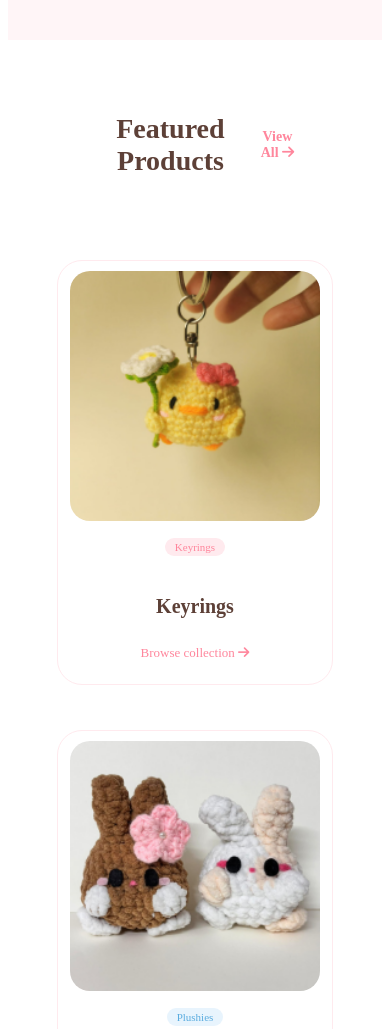
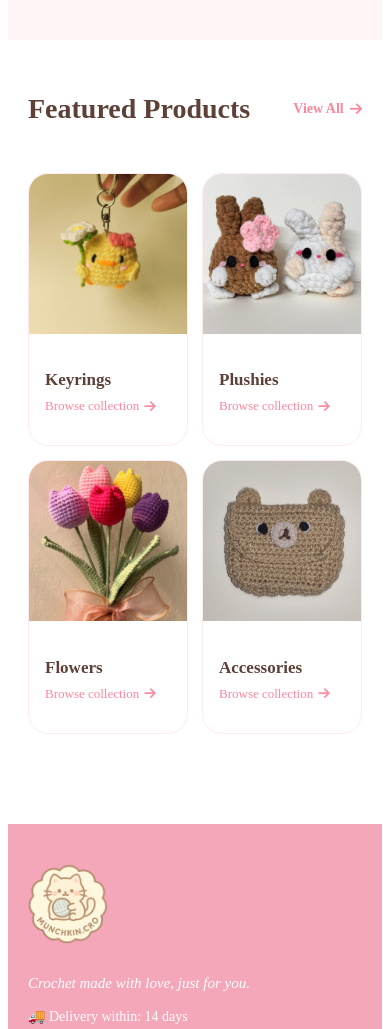
Before and after one commit to Sumehran/munchkin-cro, a plain HTML site: page public/index.html in a window 390 px wide. Shown: the part 980-2009 px from the top of the page. Drawn offline with Linux system fonts and the light colour scheme.

Commit message:
added custom-order, track-order, modified product and shop style

```diff
--- a/public/index.html
+++ b/public/index.html
@@ -55,7 +55,7 @@
             <div class="pro">
                 <img src="img/flower_chick.png" alt="Keyrings">
                 <div class="des">
-                    <span class="category-tag">Keyrings</span>
+                    <!--<span class="category-tag">Keyrings</span>-->
                     <h4>Keyrings</h4>
                     <p class="browse-link">Browse collection <i class="fa-solid fa-arrow-right"></i></p>
                 </div>
@@ -65,7 +65,7 @@
             <div class="pro">
                 <img src="img/bunnies.png" alt="Plushies">
                 <div class="des">
-                    <span class="category-tag" style="background:#e8f4fd; color:#5aacdf;">Plushies</span>
+                    <!--<span class="category-tag" style="background:#e8f4fd; color:#5aacdf;">Plushies</span>-->
                     <h4>Plushies</h4>
                     <p class="browse-link">Browse collection <i class="fa-solid fa-arrow-right"></i></p>
                 </div>
@@ -75,7 +75,7 @@
             <div class="pro">
                 <img src="img/Tulips.png" alt="Flowers">
                 <div class="des">
-                    <span class="category-tag" style="background:#e8f9f0; color:#2ecc71;">Flowers</span>
+                    <!--<span class="category-tag" style="background:#e8f9f0; color:#2ecc71;">Flowers</span>-->
                     <h4>Flowers</h4>
                     <p class="browse-link">Browse collection <i class="fa-solid fa-arrow-right"></i></p>
                 </div>
@@ -85,7 +85,7 @@
             <div class="pro">
                 <img src="img/bear_wallet.jpeg" alt="Accessories">
                 <div class="des">
-                    <span class="category-tag" style="background:#fff8e1; color:#f4a637;">Accessories</span>
+                    <!--<span class="category-tag" style="background:#fff8e1; color:#f4a637;">Accessories</span>-->
                     <h4>Accessories</h4>
                     <p class="browse-link">Browse collection <i class="fa-solid fa-arrow-right"></i></p>
                 </div>
--- a/public/script.js
+++ b/public/script.js
@@ -35,22 +35,22 @@ const DEFAULT_PRODUCTS = [
         name: 'Chick holding Flower',
         category: 'keyrings',
         price: 350,
-        colors: 'pink,white,yellow',
+        colors: 'yellow,white,pink',
         image: 'img/flower_chick.png',
         images: ['img/flower_chick.png'],
         description: 'An adorable handmade crochet chick holding a tiny flower — perfect as a keyring or bag charm! Each piece is lovingly stitched by hand and made to order in your chosen colour. 🐣',
-        materials: ['100% cotton yarn', 'Hypoallergenic polyfill stuffing', 'Metal keyring clip', 'Safety eyes (6mm)'],
+        materials: ['4 ply milk cotton yarn', 'Polyfill stuffing'],
         dimensions: 'Approximately 8–10 cm tall. Slight size variations may occur as each piece is handmade.'
     },
     {
         name: 'Tulips',
         category: 'flowers',
         price: 280,
-        colors: 'pink,blue,purple,yellow',
+        colors: 'pink,blue,purple,yellow,white',
         image: 'img/Tulips.png',
         images: ['img/Tulips.png'],
         description: 'Beautiful handmade crochet tulips that never wilt! A perfect gift for any occasion — birthdays, Eid, or just because. Available in a variety of colours. 🌷',
-        materials: ['100% acrylic yarn', 'Floral wire stem', 'Green yarn wrapping', 'Optional ribbon bow'],
+        materials: ['4 ply milk cotton yarn'],
         dimensions: 'Stem height approximately 25–30 cm. Flower head approximately 5–6 cm wide.'
     },
     {
@@ -61,7 +61,7 @@ const DEFAULT_PRODUCTS = [
         image: 'img/bear_wallet.jpeg',
         images: ['img/bear_wallet.jpeg'],
         description: 'A super cute crochet bear-face wallet — spacious enough for cards and cash, and adorable enough to carry everywhere! Handstitched details make every piece unique. 🐻',
-        materials: ['100% cotton yarn', 'Zipper closure', 'Inner lining fabric', 'Safety eyes (8mm)', 'Embroidered nose and mouth'],
+        materials: ['milk cotton yarn', 'Zipper closure', 'Inner lining fabric', 'Safety eyes (8mm)', 'Embroidered nose and mouth'],
         dimensions: 'Approximately 12 × 9 cm when closed. Fits cards, folded notes, and small items.'
     }
     // Add more products here following the same format
@@ -426,21 +426,21 @@ const SAMPLE_REVIEWS = [
         name: 'Nadia Islam',
         rating: 5,
         text: 'Absolutely love it! The quality is amazing and it arrived so well packaged. Will definitely order again 🎀',
-        date: '15 Apr 2025',
+        //date: '15 Apr 2025',
         photo: null
     },
     {
         name: 'Sumaiya R.',
         rating: 5,
         text: 'Ordered a custom plushie for my sister\'s birthday — she was obsessed! The colour matching was perfect.',
-        date: '2 Mar 2025',
+        //date: '2 Mar 2025',
         photo: null
     },
     {
         name: 'Tasnim H.',
         rating: 4,
         text: 'Super cute and well made! Took about 12 days which is reasonable. The crochet work is really neat.',
-        date: '20 Feb 2025',
+        //date: '20 Feb 2025',
         photo: null
     }
 ];
--- a/public/style.css
+++ b/public/style.css
@@ -98,59 +98,135 @@
 }
 
 /*  Products  */
+/* =====================
+   FEATURED PRODUCTS FIX
+   Replace your existing #product1 and .pro-container
+   styles in style.css with these
+   ===================== */
+
 .section-p1 {
     padding: 50px 80px;
-    display: flex;
-    flex-direction: column;
-    justify-content: center;
-}
-
-.section-p1 h2{
+}
+
+.featured-header {
+    display: flex;
+    justify-content: space-between;
+    align-items: center;
+    margin-bottom: 32px;
+}
+
+.featured-header h2 {
     font-size: 28px;
     color: #5D4037;
-    display: flex;
-    flex-direction: column;
-    justify-content: center;
-}
-#product1 {
-    display: flex;
-    align-items: center;
-    text-align: center;
-}
-
+    font-weight: 700;
+}
+
+.view-all-link {
+    font-size: 14px;
+    color: #ff869c;
+    text-decoration: none;
+    font-weight: 600;
+    display: flex;
+    align-items: center;
+    gap: 6px;
+    transition: gap 0.2s;
+}
+
+.view-all-link:hover { gap: 10px; }
+
+/* ── 4-column grid, always equal ── */
 .pro-container {
-    display: flex;
-    flex-wrap: wrap;
-    gap: 15px;
-    margin-top: 20px;
-    justify-content: center;
+    display: grid;
+    grid-template-columns: repeat(4, 1fr);
+    gap: 24px;
+}
+
+/* ── Each card ── */
+.pro-link {
+    text-decoration: none;
+    color: inherit;
+    display: block;
 }
 
 #product1 .pro {
-    width: 23%;
-    min-width: 250px;
-    padding: 10px 12px;
+    width: 100%;
     border: 1px solid #ffeaee;
-    border-radius: 25px;
-    cursor: pointer;
-    margin: 15px;
-}
-
+    border-radius: 20px;
+    overflow: hidden;
+    cursor: pointer;
+    transition: transform 0.25s ease, box-shadow 0.25s ease;
+    background: #fff;
+    box-sizing: border-box;
+}
+
+#product1 .pro:hover {
+    transform: translateY(-6px);
+    box-shadow: 0 12px 28px rgba(255, 134, 156, 0.18);
+}
+
+/* ── Image: same height on all cards ── */
 #product1 .pro img {
     width: 100%;
+    height: 220px;
+    object-fit: cover;
+    display: block;
+    border-radius: 0;
+}
+
+/* ── Card text area ── */
+#product1 .pro .des {
+    padding: 14px 16px 18px;
+    text-align: left;
+}
+
+#product1 .pro .des .category-tag {
+    font-size: 11px;
+    padding: 3px 10px;
     border-radius: 20px;
-}
-
-#product1 .pro .des {
-    font-size: 18px;
-    color: #5D4037;
-    margin-top: 10px;
+    display: inline-block;
+    margin-bottom: 8px;
+    font-weight: 600;
 }
 
 #product1 .pro .des h4 {
-    font-size: 20px;
-    color: #5D4037;
-    padding-top: 7px;
+    font-size: 17px;
+    color: #5D4037;
+    font-weight: 700;
+    margin-bottom: 8px;
+}
+
+.browse-link {
+    font-size: 13px;
+    color: #ff869c;
+    font-weight: 500;
+    display: flex;
+    align-items: center;
+    gap: 5px;
+    transition: gap 0.2s;
+}
+
+#product1 .pro:hover .browse-link { gap: 8px; }
+
+/* ── Responsive ── */
+@media (max-width: 1024px) {
+    .pro-container {
+        grid-template-columns: repeat(2, 1fr);
+    }
+}
+
+@media (max-width: 600px) {
+    .pro-container {
+        grid-template-columns: repeat(2, 1fr);
+        gap: 14px;
+    }
+
+    .section-p1 {
+        padding: 30px 20px;
+    }
+
+    #product1 .pro img {
+        height: 160px;
+    }
 }
 
 /*  Responsive  */
```
Also changed, not shown: package.json (deleted, +0 -19 lines), public/about.html (+1 -1 lines), public/product.html (+1 -1 lines), public/shop.html (+4 -4 lines), server.js (deleted, +0 -22 lines), 2 other files.
